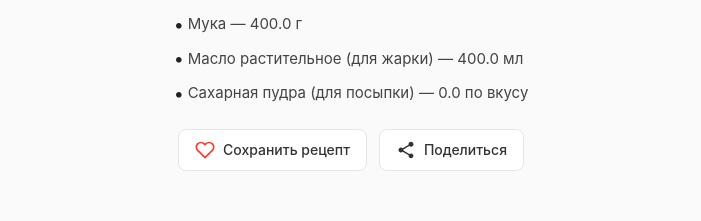
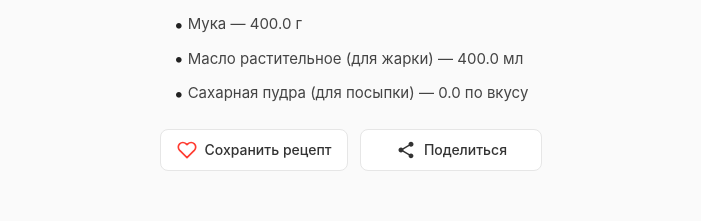
Before and after one commit to art-crazy/nom-nom-nom, a Next.js app: page /recepty/1 in a window 1280 px wide. Shown: the part 1106-1327 px from the top of the page, without its empty margins (289-990 px from the left). Built offline with nearby package versions, Linux system fonts and the light colour scheme; a web font is replaced by a local one.

Commit message:
styled button

```diff
--- a/src/app/recepty/[recipe_id]/page.tsx
+++ b/src/app/recepty/[recipe_id]/page.tsx
@@ -3,8 +3,7 @@ import { recipes } from '@/data/recipes';
 import ServingsCalculator from '@/components/ServingsCalculator/ServingsCalculator';
 import Image from 'next/image';
 import ShareButton from '@/components/ShareButton/ShareButton';
-import { Button } from '@/components/UI/Button/Button';
-import { HeartIcon } from '@/components/icons/HeartIcon';
+import { SaveRecipeButton } from '@/components/UI/SaveRecipeButton/SaveRecipeButton';
 
 export default async function RecipePage({ params }: { params: { recipe_id: string } }) {
   const awaitedParams = await params;
@@ -43,10 +42,7 @@ export default async function RecipePage({ params }: { params: { recipe_id: stri
           </div>
           <ServingsCalculator recipe={recipe} />
           <div className={styles.actionBtns}>
-            <Button>
-              <HeartIcon />
-              Сохранить рецепт
-            </Button>
+            <SaveRecipeButton recipeId={recipe_id} />
             <ShareButton
               url={`/recepty/${recipe_id}`}
               title={recipe.title}
--- a/src/components/UI/Button/Button.module.scss
+++ b/src/components/UI/Button/Button.module.scss
@@ -8,19 +8,20 @@
   cursor: pointer;
   transition: all 0.2s ease;
   min-height: 42px;
+  min-width: 182px;
   display: inline-flex;
   align-items: center;
   justify-content: center;
   gap: 8px;
   font-weight: 500;
   white-space: nowrap;
-  min-width: fit-content;
 
   svg {
     flex-shrink: 0;
     width: 20px;
     height: 20px;
     transition: fill 0.2s ease;
+    fill: none;
   }
 
   &:hover {
@@ -36,3 +37,9 @@
     background: #e6e6e6;
   }
 }
+
+@media screen and (max-width: 650px) {
+  .button {
+    min-width: auto;
+  }
+}
--- /dev/null
+++ b/src/components/UI/SaveRecipeButton/SaveRecipeButton.module.scss
@@ -0,0 +1,7 @@
+.filledHeart {
+  fill: #FF3B30;
+}
+
+:global(.button) {
+  min-width: 182px;
+}
--- /dev/null
+++ b/src/components/UI/SaveRecipeButton/SaveRecipeButton.tsx
@@ -0,0 +1,43 @@
+'use client';
+
+import React, { useEffect, useState } from 'react';
+import { Button } from '../Button/Button';
+import { HeartIcon } from '@/components/icons/HeartIcon';
+import styles from './SaveRecipeButton.module.scss';
+
+interface SaveRecipeButtonProps {
+  recipeId: string;
+}
+
+export const SaveRecipeButton = ({ recipeId }: SaveRecipeButtonProps) => {
+  const [isSaved, setIsSaved] = useState(false);
+
+  useEffect(() => {
+    // Check if recipe is saved on component mount
+    const savedRecipes = JSON.parse(localStorage.getItem('savedRecipes') || '[]');
+    setIsSaved(savedRecipes.includes(recipeId));
+  }, [recipeId]);
+
+  const handleClick = () => {
+    const savedRecipes = JSON.parse(localStorage.getItem('savedRecipes') || '[]');
+
+    if (isSaved) {
+      // Remove from saved
+      const updatedRecipes = savedRecipes.filter((id: string) => id !== recipeId);
+      localStorage.setItem('savedRecipes', JSON.stringify(updatedRecipes));
+      setIsSaved(false);
+    } else {
+      // Add to saved
+      savedRecipes.push(recipeId);
+      localStorage.setItem('savedRecipes', JSON.stringify(savedRecipes));
+      setIsSaved(true);
+    }
+  };
+
+  return (
+    <Button onClick={handleClick}>
+      <HeartIcon className={isSaved ? styles.filledHeart : ''} />
+      {isSaved ? 'В избранном' : 'Сохранить рецепт'}
+    </Button>
+  );
+};
```
